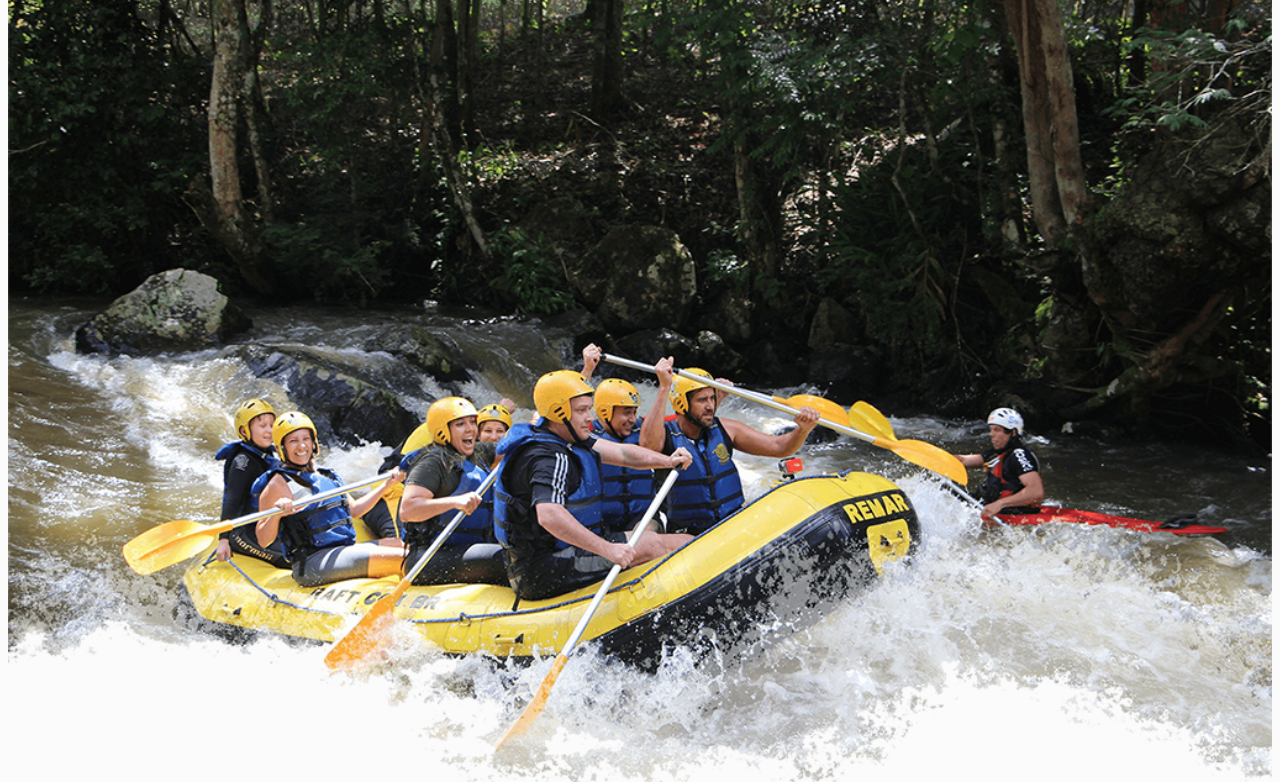
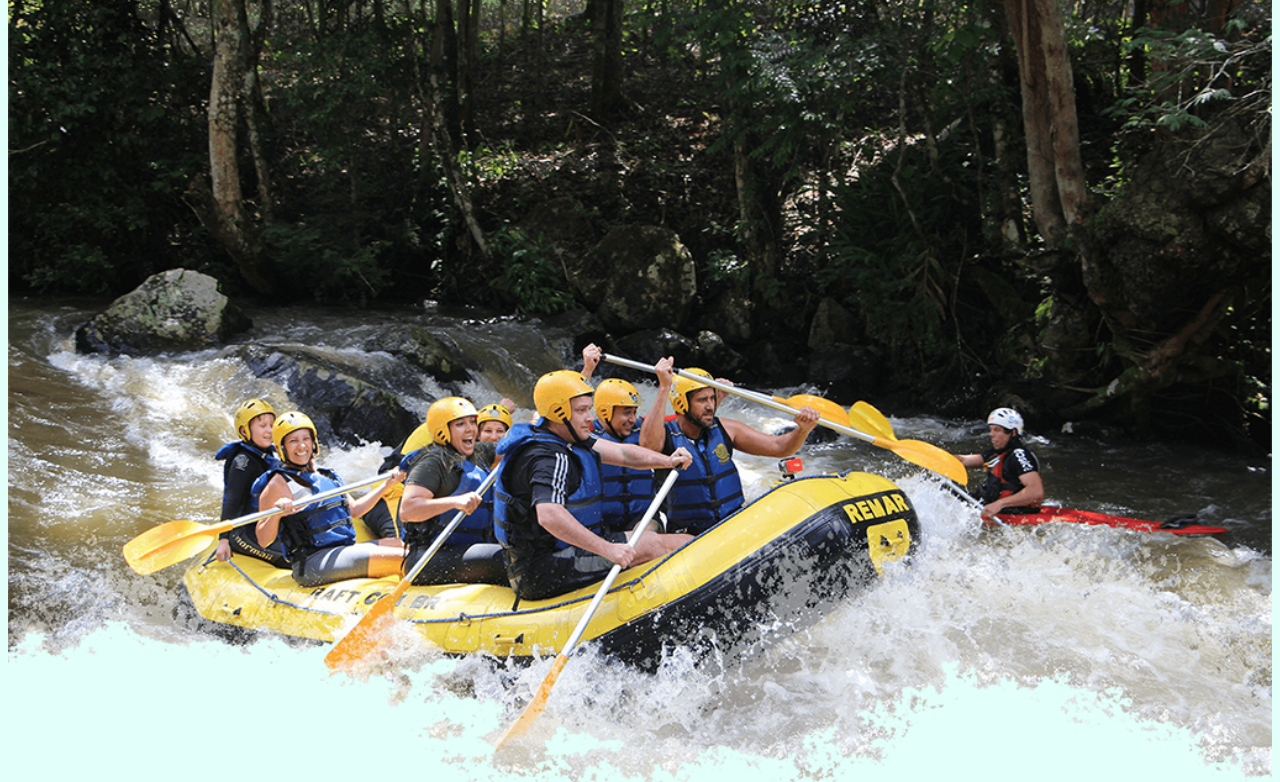
Before and after one commit to darrensheffer/WDD-130, a plain HTML site: page wwr/index.html in a window 1280 px wide. Shown: the part 112-894 px from the top of the page. Drawn offline with Linux system fonts and the light colour scheme.

Commit message:
Darkened the background color.

```diff
--- a/wwr/styles/style.css
+++ b/wwr/styles/style.css
@@ -27,7 +27,7 @@ main section {
 }
 
 body {
-    background-color: #fcfbfb;
+    background-color: rgb(226, 255, 249);
     color: black;
 }
 
```
